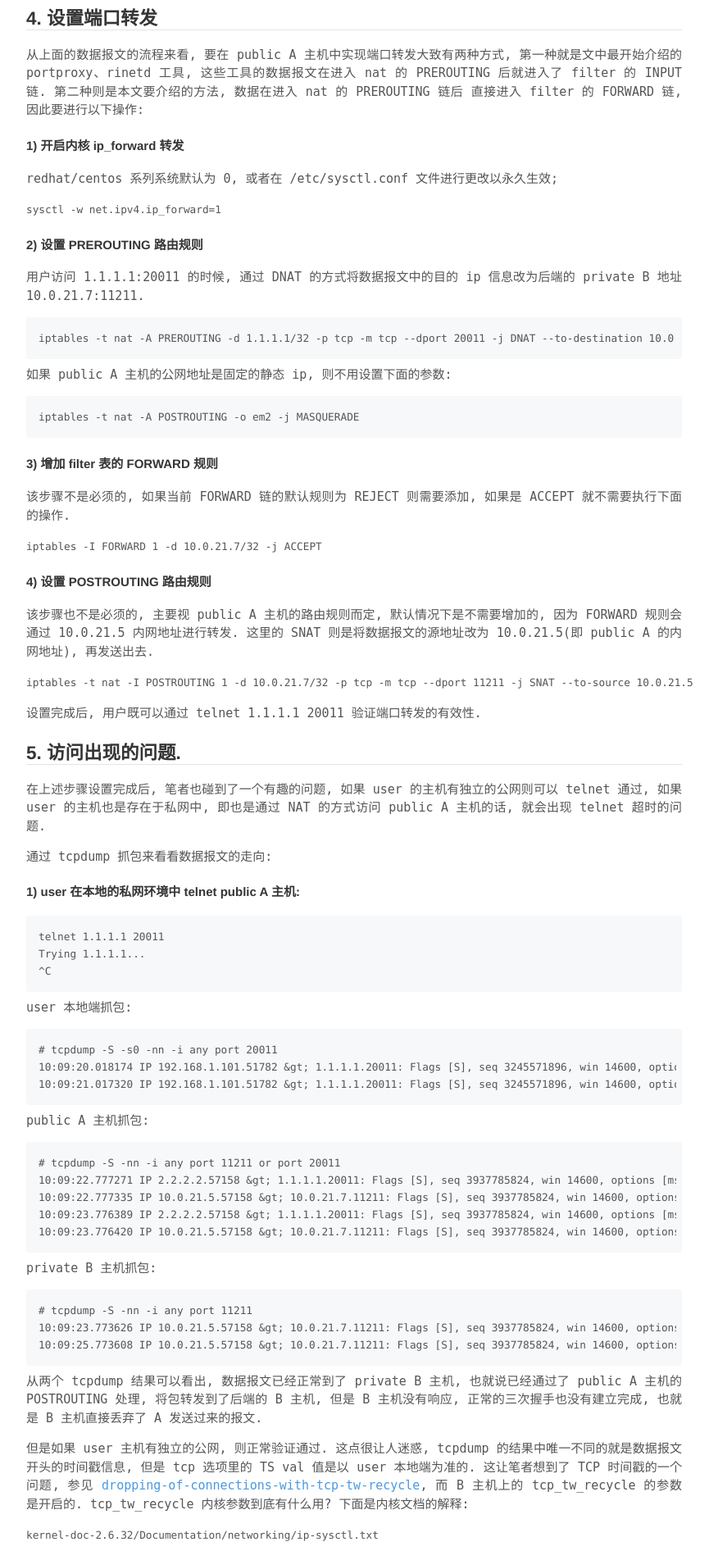
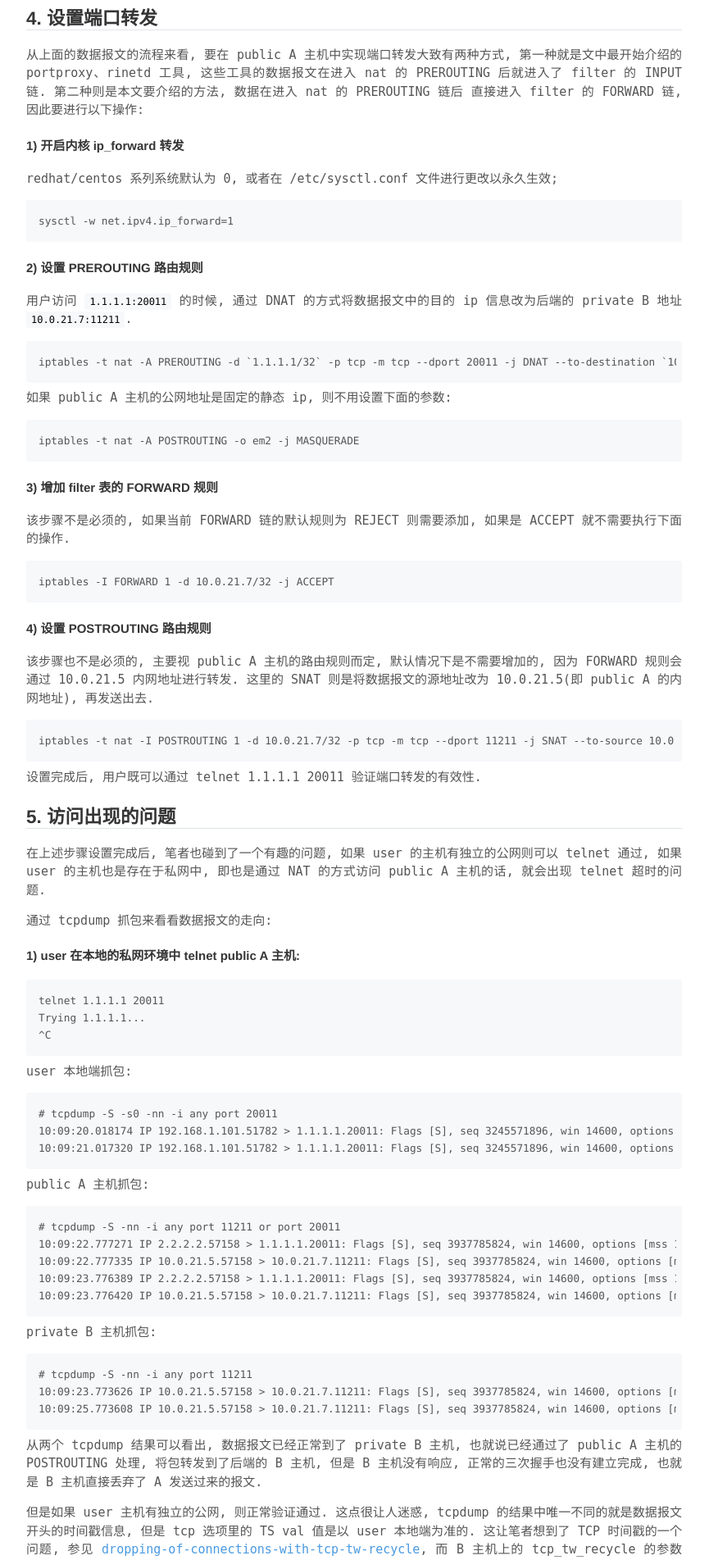
Before and after one commit to arstercz/arstercz.github.io, a Jekyll site: the page built from _posts/2017-03-08-%e5%a6%82%e4%bd%95%e4%bd%bf%e7%94%a8-iptables-%e6%9d%a5%e8%bf%9b%e8%a1%8c%e7%ab%af%e5%8f%a3%e8%bd%ac%e5%8f%91.md, in a window 1280 px wide. Shown: the part 1738-3641 px from the top of the page at 82% size, without its empty margins (208-1084 px from the left). Built offline with Jekyll 4.4.1, drawn with Linux system fonts in a browser that asks for light colours; comment, search, counter and statistics services are not loaded; some of the changed text lies outside the part shown.

Commit message:
fix style for post

````diff
--- a/_posts/2017-03-08-%e5%a6%82%e4%bd%95%e4%bd%bf%e7%94%a8-iptables-%e6%9d%a5%e8%bf%9b%e8%a1%8c%e7%ab%af%e5%8f%a3%e8%bd%ac%e5%8f%91.md
+++ b/_posts/2017-03-08-%e5%a6%82%e4%bd%95%e4%bd%bf%e7%94%a8-iptables-%e6%9d%a5%e8%bf%9b%e8%a1%8c%e7%ab%af%e5%8f%a3%e8%bd%ac%e5%8f%91.md
@@ -18,13 +18,13 @@
   - port forward
 comments: true
 ---
-<h2>1. 介绍</h2>
+## 1. 介绍
 
 传统的端口转发工具<a href="https://github.com/arstercz/portproxy">portproxy</a> 、<a href="https://boutell.com/rinetd/">rinetd</a> 等， 这些应用工具都通过接收并转发 tcp 数据报文实现转发端口的目的, 但是都存在或多或少的缺陷, 比如不能 tcp/udp 同时支持, 难以修改数据报文的一些路由规则等. 庆幸的是我们可以通过 linux 的 iptables 的数据包过滤规则在 kernel 层面实现端口的转发.
 
 在 iptables 的层面, 端口转发也可以称为端口映射, 是通过NAT(地址转发)的方式来修改数据包目的地址或端口, 再将报文转发到最终的主机(通常在没有公网地址的私有网络中). 通过这种方式用户既可以访问到远端的私有网络的机器(比如运行着 http 服务的主机).
 
-<h2>2. 访问结构</h2>
+## 2. 访问结构
 
 我们以如下结构来讲解如何在 public A 主机中进行端口转发, 使得用户可以访问到后端的 private B 主机的 memcached 端口:
 
@@ -38,7 +38,7 @@
 
 图中 public A 主机的 em2 网卡为公网地址, 最终 user 可以通过访问 1.1.1.1:20011 来访问 private B 的 11211 端口. user 用户的主机可能存在于私有网络中, 也可能有独立的公网地址, 后续会介绍两者的不同.
 
-<h2>3. iptables 中的数据报文流程</h2>
+## 3. iptables 中的数据报文流程
 
 linux 用户可以通过 iptables 及其一系列的规则来高度控制数据报文的传输. 而 iptables 中的表则是其构件块, 描述了功能的大类, iptables 一共有4个表, 分别如下:
 
@@ -93,23 +93,24 @@
 
 本文要介绍的端口转发就是基于 nat 表的 PREROUTING 和 POSTROUTING 链, 所有的数据报文都要先经过 nat 的 PREROUTING 链进行处理, 再根据路由规则选择是进入 filter 的 INPUT 链还是 filter 的 FORWARD 链, 不管进入哪个链, 之后都会进去 nat 表的 POSTROUTING 链, 最后数据报文再转发出去.
 
-<h2>4. 设置端口转发</h2>
+## 4. 设置端口转发
 
 从上面的数据报文的流程来看, 要在 public A 主机中实现端口转发大致有两种方式, 第一种就是文中最开始介绍的 portproxy、rinetd 工具, 这些工具的数据报文在进入 nat 的 PREROUTING 后就进入了 filter 的 INPUT 链. 第二种则是本文要介绍的方法, 数据在进入 nat 的 PREROUTING 链后 直接进入 filter 的 FORWARD 链, 因此要进行以下操作:
 
-<h4>1) 开启内核 ip_forward 转发</h4>
+#### 1) 开启内核 ip_forward 转发
 
 redhat/centos 系列系统默认为 0, 或者在 /etc/sysctl.conf 文件进行更改以永久生效;
 
-<pre><code>sysctl -w net.ipv4.ip_forward=1
-</code></pre>
+```
+sysctl -w net.ipv4.ip_forward=1
+```
 
-<h4>2) 设置 PREROUTING 路由规则</h4>
+#### 2) 设置 PREROUTING 路由规则
 
-用户访问 1.1.1.1:20011 的时候, 通过 DNAT 的方式将数据报文中的目的 ip 信息改为后端的 private B 地址 10.0.21.7:11211.
+用户访问 `1.1.1.1:20011` 的时候, 通过 DNAT 的方式将数据报文中的目的 ip 信息改为后端的 private B 地址 `10.0.21.7:11211`.
 
 ```
-iptables -t nat -A PREROUTING -d 1.1.1.1/32 -p tcp -m tcp --dport 20011 -j DNAT --to-destination 10.0.21.7:11211
+iptables -t nat -A PREROUTING -d `1.1.1.1/32` -p tcp -m tcp --dport 20011 -j DNAT --to-destination `10.0.21.7:11211`
 ```
 
 如果 public A 主机的公网地址是固定的静态 ip, 则不用设置下面的参数:
@@ -118,29 +119,31 @@
 iptables -t nat -A POSTROUTING -o em2 -j MASQUERADE
 ```
 
-<h4>3) 增加 filter 表的 FORWARD 规则</h4>
+#### 3) 增加 filter 表的 FORWARD 规则
 
 该步骤不是必须的, 如果当前 FORWARD 链的默认规则为 REJECT 则需要添加, 如果是 ACCEPT 就不需要执行下面的操作.
 
-<pre><code>iptables -I FORWARD 1 -d 10.0.21.7/32 -j ACCEPT
-</code></pre>
+```
+iptables -I FORWARD 1 -d 10.0.21.7/32 -j ACCEPT
+```
 
-<h4>4) 设置 POSTROUTING 路由规则</h4>
+#### 4) 设置 POSTROUTING 路由规则
 
 该步骤也不是必须的, 主要视 public A 主机的路由规则而定, 默认情况下是不需要增加的, 因为 FORWARD 规则会通过 10.0.21.5 内网地址进行转发. 这里的 SNAT 则是将数据报文的源地址改为 10.0.21.5(即 public A 的内网地址), 再发送出去.
 
-<pre><code>iptables -t nat -I POSTROUTING 1 -d 10.0.21.7/32 -p tcp -m tcp --dport 11211 -j SNAT --to-source 10.0.21.5
-</code></pre>
+```
+iptables -t nat -I POSTROUTING 1 -d 10.0.21.7/32 -p tcp -m tcp --dport 11211 -j SNAT --to-source 10.0.21.5
+```
 
 设置完成后, 用户既可以通过 telnet 1.1.1.1 20011 验证端口转发的有效性.
 
-<h2>5. 访问出现的问题.</h2>
+## 5. 访问出现的问题
 
 在上述步骤设置完成后, 笔者也碰到了一个有趣的问题, 如果 user 的主机有独立的公网则可以 telnet 通过, 如果 user 的主机也是存在于私网中, 即也是通过 NAT 的方式访问 public A 主机的话, 就会出现 telnet 超时的问题.
 
 通过 tcpdump 抓包来看看数据报文的走向:
 
-<h4>1) user 在本地的私网环境中 telnet public A 主机:</h4>
+#### 1) user 在本地的私网环境中 telnet public A 主机:
 
 ```
 telnet 1.1.1.1 20011
@@ -152,42 +155,43 @@
 
 ```
 # tcpdump -S -s0 -nn -i any port 20011
-10:09:20.018174 IP 192.168.1.101.51782 &gt; 1.1.1.1.20011: Flags [S], seq 3245571896, win 14600, options [mss 1460,sackOK,TS val 57645414 ecr 0,nop,wscale 7], length 0
-10:09:21.017320 IP 192.168.1.101.51782 &gt; 1.1.1.1.20011: Flags [S], seq 3245571896, win 14600, options [mss 1460,sackOK,TS val 57646414 ecr 0,nop,wscale 7], length 0
+10:09:20.018174 IP 192.168.1.101.51782 > 1.1.1.1.20011: Flags [S], seq 3245571896, win 14600, options [mss 1460,sackOK,TS val 57645414 ecr 0,nop,wscale 7], length 0
+10:09:21.017320 IP 192.168.1.101.51782 > 1.1.1.1.20011: Flags [S], seq 3245571896, win 14600, options [mss 1460,sackOK,TS val 57646414 ecr 0,nop,wscale 7], length 0
 ```
 
 public A 主机抓包:
 
 ```
 # tcpdump -S -nn -i any port 11211 or port 20011
-10:09:22.777271 IP 2.2.2.2.57158 &gt; 1.1.1.1.20011: Flags [S], seq 3937785824, win 14600, options [mss 1380,sackOK,TS val 57645414 ecr 0,nop,wscale 7], length 0
-10:09:22.777335 IP 10.0.21.5.57158 &gt; 10.0.21.7.11211: Flags [S], seq 3937785824, win 14600, options [mss 1380,sackOK,TS val 57645414 ecr 0,nop,wscale 7], length 0
-10:09:23.776389 IP 2.2.2.2.57158 &gt; 1.1.1.1.20011: Flags [S], seq 3937785824, win 14600, options [mss 1380,sackOK,TS val 57646414 ecr 0,nop,wscale 7], length 0
-10:09:23.776420 IP 10.0.21.5.57158 &gt; 10.0.21.7.11211: Flags [S], seq 3937785824, win 14600, options [mss 1380,sackOK,TS val 57646414 ecr 0,nop,wscale 7], length 0
+10:09:22.777271 IP 2.2.2.2.57158 > 1.1.1.1.20011: Flags [S], seq 3937785824, win 14600, options [mss 1380,sackOK,TS val 57645414 ecr 0,nop,wscale 7], length 0
+10:09:22.777335 IP 10.0.21.5.57158 > 10.0.21.7.11211: Flags [S], seq 3937785824, win 14600, options [mss 1380,sackOK,TS val 57645414 ecr 0,nop,wscale 7], length 0
+10:09:23.776389 IP 2.2.2.2.57158 > 1.1.1.1.20011: Flags [S], seq 3937785824, win 14600, options [mss 1380,sackOK,TS val 57646414 ecr 0,nop,wscale 7], length 0
+10:09:23.776420 IP 10.0.21.5.57158 > 10.0.21.7.11211: Flags [S], seq 3937785824, win 14600, options [mss 1380,sackOK,TS val 57646414 ecr 0,nop,wscale 7], length 0
 ```
 
 private B 主机抓包:
 ```
 # tcpdump -S -nn -i any port 11211
-10:09:23.773626 IP 10.0.21.5.57158 &gt; 10.0.21.7.11211: Flags [S], seq 3937785824, win 14600, options [mss 1380,sackOK,TS val 57646414 ecr 0,nop,wscale 7], length 0
-10:09:25.773608 IP 10.0.21.5.57158 &gt; 10.0.21.7.11211: Flags [S], seq 3937785824, win 14600, options [mss 1380,sackOK,TS val 57648414 ecr 0,nop,wscale 7], length 0
+10:09:23.773626 IP 10.0.21.5.57158 > 10.0.21.7.11211: Flags [S], seq 3937785824, win 14600, options [mss 1380,sackOK,TS val 57646414 ecr 0,nop,wscale 7], length 0
+10:09:25.773608 IP 10.0.21.5.57158 > 10.0.21.7.11211: Flags [S], seq 3937785824, win 14600, options [mss 1380,sackOK,TS val 57648414 ecr 0,nop,wscale 7], length 0
 ```
 
 从两个 tcpdump 结果可以看出, 数据报文已经正常到了 private B 主机, 也就说已经通过了 public A 主机的 POSTROUTING 处理, 将包转发到了后端的 B 主机, 但是 B 主机没有响应, 正常的三次握手也没有建立完成, 也就是 B 主机直接丢弃了 A 发送过来的报文.
 
 但是如果 user 主机有独立的公网, 则正常验证通过. 这点很让人迷惑, tcpdump 的结果中唯一不同的就是数据报文开头的时间戳信息, 但是 tcp 选项里的 TS val 值是以 user 本地端为准的. 这让笔者想到了 TCP 时间戳的一个问题, 参见 <a href="http://stackoverflow.com/questions/8893888/dropping-of-connections-with-tcp-tw-recycle">dropping-of-connections-with-tcp-tw-recycle</a>, 而 B 主机上的 tcp_tw_recycle 的参数是开启的. tcp_tw_recycle 内核参数到底有什么用? 下面是内核文档的解释:
 
-<pre><code>kernel-doc-2.6.32/Documentation/networking/ip-sysctl.txt
+```
+kernel-doc-2.6.32/Documentation/networking/ip-sysctl.txt
 
 tcp_tw_recycle - BOOLEAN
         Enable fast recycling TIME-WAIT sockets. Default value is 0.
         It should not be changed without advice/request of technical
         experts.
-</code></pre>
+```
 
-linux 系统的 TIME_WAIT 状态用来保障连接的正常关系, 实际上并不会消耗过多的资源, 但是在高并发的环境中很多技术人员会将 tcp_tw_recycle 和 tcp_tw_reuse 参数打开用来快速回收和重用 TIME_WAIT 的 socket 连接, 这在一定程度上可以提升机器的性能, 不过也会带来一些难以预料的问题.
+linux 系统的 `TIME_WAIT` 状态用来保障连接的正常关系, 实际上并不会消耗过多的资源, 但是在高并发的环境中很多技术人员会将 `tcp_tw_recycle` 和 `tcp_tw_reuse` 参数打开用来快速回收和重用 `TIME_WAIT` 的 socket 连接, 这在一定程度上可以提升机器的性能, 不过也会带来一些难以预料的问题.
 
-当 tcp_tw_recycle 和 tcp_timestamps 参数同时开启的时候, 同一源 ip 的连接, 在 TIME_WAIT 状态下, 系统内核会追踪其最近的时间戳信息, 如果时间戳正常增长就允许重用(re-use)该连接的 socket, 如果时间戳异常变更, 该主机就会丢弃接收到 SYN 报文, 这就会引起上面令人迷惑的问题. 同样再来看看我们的环境, user 如果存在于 NAT 环境, 在连接 public server 的时候, 用户侧的 NAT 只会更改 IP 的源地址信息, 而不会改变时间戳(tcp 报文的时间戳基于系统启动的时间, tcp 报文的 timestamps 选项), <a href="https://www.ietf.org/rfc/rfc1323.txt">rfc</a>文档规定时间戳值必须为单调递增，否则接受到的包可能会被丢掉, 如下所示:
+当 `tcp_tw_recycle` 和 `tcp_timestamps` 参数同时开启的时候, 同一源 ip 的连接, 在 `TIME_WAIT` 状态下, 系统内核会追踪其最近的时间戳信息, 如果时间戳正常增长就允许重用(`re-use`)该连接的 socket, 如果时间戳异常变更, 该主机就会丢弃接收到 SYN 报文, 这就会引起上面令人迷惑的问题. 同样再来看看我们的环境, user 如果存在于 NAT 环境, 在连接 `public server` 的时候, 用户侧的 NAT 只会更改 IP 的源地址信息, 而不会改变时间戳(tcp 报文的时间戳基于系统启动的时间, tcp 报文的 `timestamps` 选项), <a href="https://www.ietf.org/rfc/rfc1323.txt">rfc</a>文档规定时间戳值必须为单调递增，否则接受到的包可能会被丢掉, 如下所示:
 
 ```
            An additional mechanism could be added to the TCP, a per-host
@@ -200,8 +204,8 @@
            must be at least one tick of the sender's timestamp clock.
            Such an extension is not part of the proposal of this RFC.
 ```
-在 linux 内核源文件中 <code>linux/v2.6.39.4/source/net/ipv4/tcp_ipv4.c</code> 中的 <code>tcp_v4_conn_request</code> 函数中
-```
+在 linux 内核源文件中 `linux/v2.6.39.4/source/net/ipv4/tcp_ipv4.c` 中的 `tcp_v4_conn_request` 函数中
+```c
 		/* VJ's idea. We save last timestamp seen
 		 * from the destination in peer table, when entering
 		 * state TIME-WAIT, and check against it before
@@ -254,16 +258,16 @@
 我们来看看正常的 telnet 请求的情况:
 
 ```
-12:26:41.599122 IP 2.2.2.2.26597 &gt; 1.1.1.1.20011: Flags [S], seq 1403291286, win 14600, options [mss 1380,sackOK,TS val 65884228 ecr 0,nop,wscale 7], length 0
-12:26:41.599155 IP 10.0.21.5.26597 &gt; 10.0.21.7.11211: Flags [S], seq 1403291286, win 14600, options [mss 1380,sackOK,TS val 65884228 ecr 0,nop,wscale 7], length 0
-12:26:41.599219 IP 10.0.21.7.11211 &gt; 10.0.21.5.26597: Flags [S.], seq 159148930, ack 1403291287, win 14480, options [mss 1460,sackOK,TS val 1681744061 ecr 65884228,nop,wscale 7], length 0
-12:26:41.599226 IP 1.1.1.1.20011 &gt; 2.2.2.2.26597: Flags [S.], seq 159148930, ack 1403291287, win 14480, options [mss 1460,sackOK,TS val 1681744061 ecr 65884228,nop,wscale 7], length 0
-12:26:41.602296 IP 2.2.2.2.26597 &gt; 1.1.1.1.20011: Flags [.], ack 159148931, win 115, options [nop,nop,TS val 65884232 ecr 1681744061], length 0
-12:26:41.602321 IP 10.0.21.5.26597 &gt; 10.0.21.7.11211: Flags [.], ack 159148931, win 115, options [nop,nop,TS val 65884232 ecr 1681744061], length 0
+12:26:41.599122 IP 2.2.2.2.26597 > 1.1.1.1.20011: Flags [S], seq 1403291286, win 14600, options [mss 1380,sackOK,TS val 65884228 ecr 0,nop,wscale 7], length 0
+12:26:41.599155 IP 10.0.21.5.26597 > 10.0.21.7.11211: Flags [S], seq 1403291286, win 14600, options [mss 1380,sackOK,TS val 65884228 ecr 0,nop,wscale 7], length 0
+12:26:41.599219 IP 10.0.21.7.11211 > 10.0.21.5.26597: Flags [S.], seq 159148930, ack 1403291287, win 14480, options [mss 1460,sackOK,TS val 1681744061 ecr 65884228,nop,wscale 7], length 0
+12:26:41.599226 IP 1.1.1.1.20011 > 2.2.2.2.26597: Flags [S.], seq 159148930, ack 1403291287, win 14480, options [mss 1460,sackOK,TS val 1681744061 ecr 65884228,nop,wscale 7], length 0
+12:26:41.602296 IP 2.2.2.2.26597 > 1.1.1.1.20011: Flags [.], ack 159148931, win 115, options [nop,nop,TS val 65884232 ecr 1681744061], length 0
+12:26:41.602321 IP 10.0.21.5.26597 > 10.0.21.7.11211: Flags [.], ack 159148931, win 115, options [nop,nop,TS val 65884232 ecr 1681744061], length 0
 ...
 ...
-12:26:44.119060 IP 10.0.21.7.11211 &gt; 10.0.21.5.26597: Flags [.], ack 1403291294, win 114, options [nop,nop,TS val 1681746581 ecr 65886749], length 0
-12:26:44.119068 IP 1.1.1.1.20011 &gt; 2.2.2.2.26597: Flags [.], ack 1403291294, win 114, options [nop,nop,TS val 1681746581 ecr 65886749], length 0
+12:26:44.119060 IP 10.0.21.7.11211 > 10.0.21.5.26597: Flags [.], ack 1403291294, win 114, options [nop,nop,TS val 1681746581 ecr 65886749], length 0
+12:26:44.119068 IP 1.1.1.1.20011 > 2.2.2.2.26597: Flags [.], ack 1403291294, win 114, options [nop,nop,TS val 1681746581 ecr 65886749], length 0
 ```
 
 这是正常的三次握手的过程, 第三个包为 private B 主机的响应, 倒数第三个包的 TS val 为 65884232, 倒数第二个报的 ecr 为 65886749, 相减为 2.517个 HZ, 即经过了 2517 ms, 刚好对应每行的时间信息. 而最后一个包的 TS val 值 1681746581 会被 private B 主机保存为连接的最新时间戳(如果 tcp_tw_recycle 和 tcp_timestamps 同时开启的话).
````
